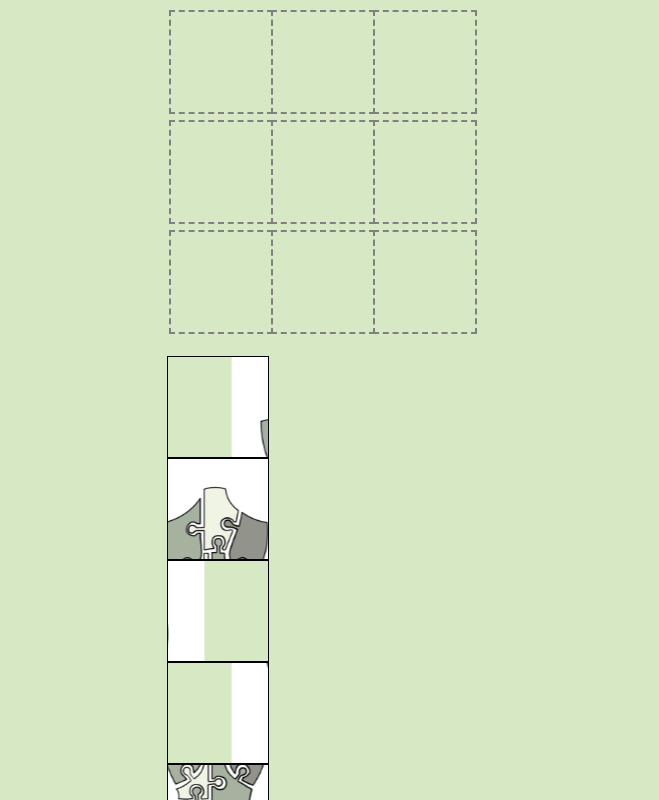
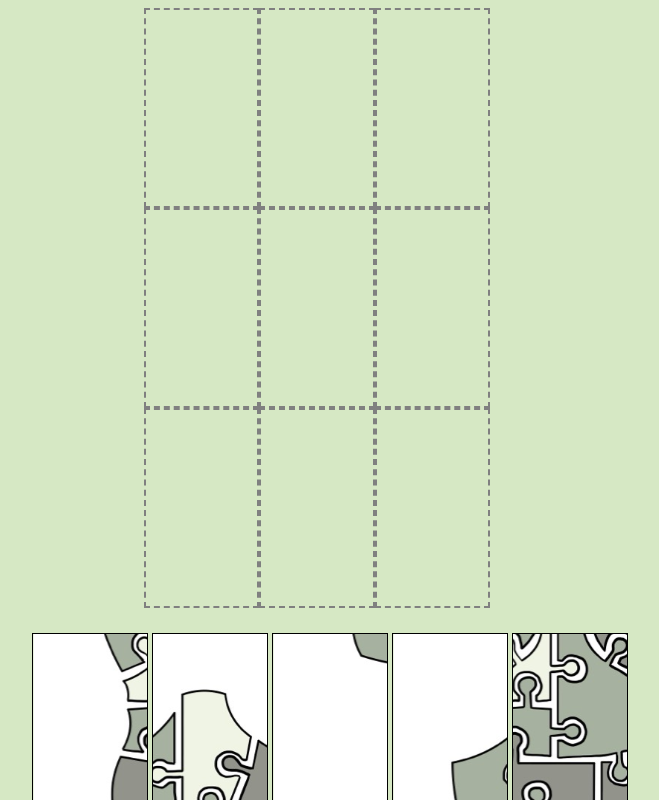
Before and after one commit to christianrenger/dmwt, a Next.js app: page / in a window 1280 px wide. Shown: the part 4500-5300 px from the top of the page, without its empty margins (323-982 px from the left). Built offline with nearby package versions, Linux system fonts and the light colour scheme.

Commit message:
Puzzle verbesserungen

```diff
--- a/app/page.jsx
+++ b/app/page.jsx
@@ -6,15 +6,16 @@
 "use client";
 import Image from 'next/image';
 import Link from 'next/link';
-import { JigsawPuzzle } from "react-jigsaw-puzzle/lib";
-import "react-jigsaw-puzzle/lib/jigsaw-puzzle.css";
+// import { JigsawPuzzle } from "react-jigsaw-puzzle/lib";
+// import "react-jigsaw-puzzle/lib/jigsaw-puzzle.css";
 import { useState, useEffect, useCallback } from "react";
 
 
-// Puzzle-Teil-Komponente
-function PuzzlePiece({ id, imageSrc, correctPosition, onPlace }) {
+function PuzzlePiece({ id, imageSrc, correctPosition, slotWidth, aspectRatio }) {
+    const slotHeight = slotWidth * aspectRatio; // Dynamische Höhe
+
     const handleDragStart = (e) => {
-        e.dataTransfer.setData("pieceId", id); // ID des Puzzle-Teils speichern
+        e.dataTransfer.setData("pieceId", id);
     };
 
     return (
@@ -22,57 +23,66 @@ function PuzzlePiece({ id, imageSrc, correctPosition, onPlace }) {
             draggable
             onDragStart={handleDragStart}
             style={{
-                width: "100px",
-                height: "100px",
+                width: `${slotWidth}px`,
+                height: `${slotHeight}px`, // Dynamische Höhe
                 backgroundImage: `url(${imageSrc})`,
-                backgroundSize: "300px 300px", // Setze die Größe für das gesamte Bild
-                backgroundPosition: correctPosition, // Position für das Teil
+                backgroundSize: `${slotWidth * 3}px ${slotHeight * 3}px`, // Gesamtgröße des Bildes
+                backgroundPosition: correctPosition,
+                backgroundRepeat: "no-repeat",
                 border: "1px solid black",
                 cursor: "grab",
+                margin: "5px",
+                boxSizing: "border-box",
             }}
         ></div>
     );
 }
 
-// Puzzle-Feld-Komponente
-function PuzzleSlot({ id, correctPosition, placedPieces, onDrop }) {
+
+
+
+
+function PuzzleSlot({ id, correctPosition, placedPieces, onDrop, slotWidth, aspectRatio, imageSrc }) {
+    const slotHeight = slotWidth * aspectRatio; // Dynamische Höhe basierend auf dem Bild-Seitenverhältnis
+
     const handleDrop = (e) => {
         e.preventDefault();
-        const pieceId = parseInt(e.dataTransfer.getData("pieceId"), 10); // Hole die ID des gezogenen Teils
+        const pieceId = parseInt(e.dataTransfer.getData("pieceId"), 10);
         if (pieceId === id && !placedPieces.includes(pieceId)) {
-            onDrop(id, pieceId); // Nur dann platzieren, wenn es der richtige Slot ist und noch nicht platziert wurde
+            onDrop(id, pieceId);
         }
     };
 
     const handleDragOver = (e) => {
-        e.preventDefault(); // Erlaube das Ablegen
+        e.preventDefault();
     };
 
-    const isPlaced = placedPieces.includes(id); // Überprüfen, ob das Teil an dieser Stelle platziert wurde
+    const isPlaced = placedPieces.includes(id);
 
     return (
         <div
             onDrop={handleDrop}
             onDragOver={handleDragOver}
             style={{
-                width: "100px",
-                height: "100px",
+                width: `${slotWidth}px`,
+                height: `${slotHeight}px`, // Dynamische Höhe
                 border: "2px dashed gray",
                 display: "inline-block",
-                margin: "2px",
-                position: "relative", // Wichtiger Stil für die Positionierung des Puzzle-Teils
+                margin: "0",
+                position: "relative",
+                boxSizing: "border-box",
             }}
         >
-            {/* Zeige das Puzzle-Teil nur, wenn es korrekt platziert wurde */}
             {isPlaced && (
                 <div
                     style={{
                         position: "absolute",
-                        width: "100px",
-                        height: "100px",
-                        backgroundImage: `url(/infografik.svg)`,
-                        backgroundSize: "300px 300px",
-                        backgroundPosition: correctPosition, // Position für das Teil
+                        width: "100%",
+                        height: "100%",
+                        backgroundImage: `url(${imageSrc})`,
+                        backgroundSize: `${slotWidth * 3}px ${slotHeight * 3}px`, // Gesamtgröße des Bildes
+                        backgroundPosition: correctPosition,
+                        backgroundRepeat: "no-repeat",
                     }}
                 ></div>
             )}
@@ -80,58 +90,64 @@ function PuzzleSlot({ id, correctPosition, placedPieces, onDrop }) {
     );
 }
 
-// Puzzle-Logik-Komponente
+
+
+
 function JigsawPuzzleManual() {
-    const [placedPieces, setPlacedPieces] = useState([]); // IDs der korrekt platzierten Teile
+    const [placedPieces, setPlacedPieces] = useState([]);
     const [isSolved, setIsSolved] = useState(false);
 
+    const imageSrc = "/infografik.svg";
+    const imageWidth = 346.6;
+    const imageHeight = 600;
+    const gridSize = 3;
+    const aspectRatio = imageHeight / imageWidth;
+    const slotWidth = imageWidth / gridSize;
+
     const messages = [
-        "Erstes Teil",
-        "Zweites Teil",
-        "Drittes Teil",
-        "Viertes Teil",
-        "Fünftes Teil",
-        "Sechstes Teil",
-        "Siebtes Teil",
-        "Achtes Teil",
-        "Neuntes Teil",
+        "Erstes Teil eingefügt!",
+        "Zweites Teil eingefügt!",
+        "Drittes Teil eingefügt!",
+        "Viertes Teil eingefügt!",
+        "Fünftes Teil eingefügt!",
+        "Sechstes Teil eingefügt!",
+        "Siebtes Teil eingefügt!",
+        "Achtes Teil eingefügt!",
+        "Neuntes Teil eingefügt!",
     ];
 
-
-    // Bild-Teile und Positionen
     const pieces = [
-        { id: 0, position: "0px 0px" }, // Oben links
-        { id: 1, position: "-100px 0px" }, // Oben Mitte
-        { id: 2, position: "-200px 0px" }, // Oben rechts
-        { id: 3, position: "0px -100px" }, // Mitte links
-        { id: 4, position: "-100px -100px" }, // Mitte Mitte
-        { id: 5, position: "-200px -100px" }, // Mitte rechts
-        { id: 6, position: "0px -200px" }, // Unten links
-        { id: 7, position: "-100px -200px" }, // Unten Mitte
-        { id: 8, position: "-200px -200px" }, // Unten rechts
+        { id: 0, position: "0% 0%" },
+        { id: 1, position: "50% 0%" },
+        { id: 2, position: "100% 0%" },
+        { id: 3, position: "0% 50%" },
+        { id: 4, position: "50% 50%" },
+        { id: 5, position: "100% 50%" },
+        { id: 6, position: "0% 100%" },
+        { id: 7, position: "50% 100%" },
+        { id: 8, position: "100% 100%" },
     ];
 
     const handleDrop = useCallback((slotId, pieceId) => {
-        setPlacedPieces((prev) => [...prev, pieceId]); // Füge das korrekte Teil hinzu
+        setPlacedPieces((prev) => [...prev, pieceId]);
     }, []);
 
-    // Überprüfe, ob alle Teile korrekt platziert wurden
     useEffect(() => {
         if (placedPieces.length === pieces.length) {
-            setIsSolved(true); // Puzzle ist vollständig
+            setIsSolved(true);
         }
     }, [placedPieces]);
 
     return (
         <div style={{ textAlign: "center" }}>
             <h2>{isSolved ? "Herzlichen Glückwunsch! Puzzle gelöst!" : "Löse das Puzzle!"}</h2>
-            <div style={{ width: "300px", margin: "0 auto" }}>
+            <div style={{ width: `${imageWidth}px`, margin: "0 auto" }}>
                 {/* Puzzle-Slots */}
                 <div
                     style={{
                         display: "grid",
-                        gridTemplateColumns: "repeat(3, 100px)",
-                        gap: "2px",
+                        gridTemplateColumns: `repeat(${gridSize}, ${slotWidth}px)`,
+                        gap: "0",
                     }}
                 >
                     {pieces.map((piece) => (
@@ -139,26 +155,46 @@ function JigsawPuzzleManual() {
                             key={piece.id}
                             id={piece.id}
                             correctPosition={piece.position}
-                            placedPieces={placedPieces} // Übergabe des Zustands an die Slot-Komponente
+                            placedPieces={placedPieces}
                             onDrop={handleDrop}
+                            slotWidth={slotWidth}
+                            aspectRatio={aspectRatio}
+                            imageSrc={imageSrc}
                         />
                     ))}
                 </div>
 
                 {/* Puzzle-Stücke */}
-                <div style={{ marginTop: "20px" }}>
+<div style={{
+        marginTop: "20px",
+        display: "grid",
+        gridTemplateColumns: "repeat(5, 100px)", // 5 Teile pro Zeile
+        gridAutoRows: "200px",
+        gap: "20px",
+        justifyContent: "center",
+    }}
+
+    >
+
     {pieces
         .filter((piece) => !placedPieces.includes(piece.id)) // Zeige nur ungelegte Teile
-                        .map((piece) => (
+        .sort((a, b) => {
+
+            const containerOrder = [3, 1, 6, 0, 4, 7, 2, 5, 8];
+            return containerOrder.indexOf(a.id) - containerOrder.indexOf(b.id);
+        })
+        .map((piece, index) => (
             <PuzzlePiece
                 key={piece.id}
                 id={piece.id}
-                                imageSrc="/infografik.svg"
+                imageSrc={imageSrc}
                 correctPosition={piece.position}
-                                onPlace={handleDrop}
+                slotWidth={slotWidth}
+                aspectRatio={aspectRatio}
             />
         ))}
 </div>
+
 
                 {/* Vorbereitete Texte anzeigen */}
                 <div style={{ marginTop: "20px", textAlign: "left" }}>
@@ -171,23 +207,18 @@ function JigsawPuzzleManual() {
     );
 }
 
+
+
+
+
 export default function Home() {
-    const [text, setText] = useState("Solve the puzzle!!");
-    const [isSolved, setIsSolved] = useState(false);
+
     const [ctaInfoVisible, setCtaInfoVisible] = useState(false);
     const handleButtonClick = () => {
         setCtaInfoVisible(!ctaInfoVisible); // Umschalten der Sichtbarkeit
     };
 
-    const onSolved = useCallback(() => {
-        setIsSolved(true); // Flag puzzle as solved
-    }, []);
 
-    useEffect(() => {
-        if (isSolved) {
-            setText("Congratulations!!");
-        }
-    }, [isSolved]); // This effect will run only when `isSolved` changes
 
     useEffect(() => {
         const observer = new IntersectionObserver(
```
Lines whose indentation alone changed are shown as unchanged.
